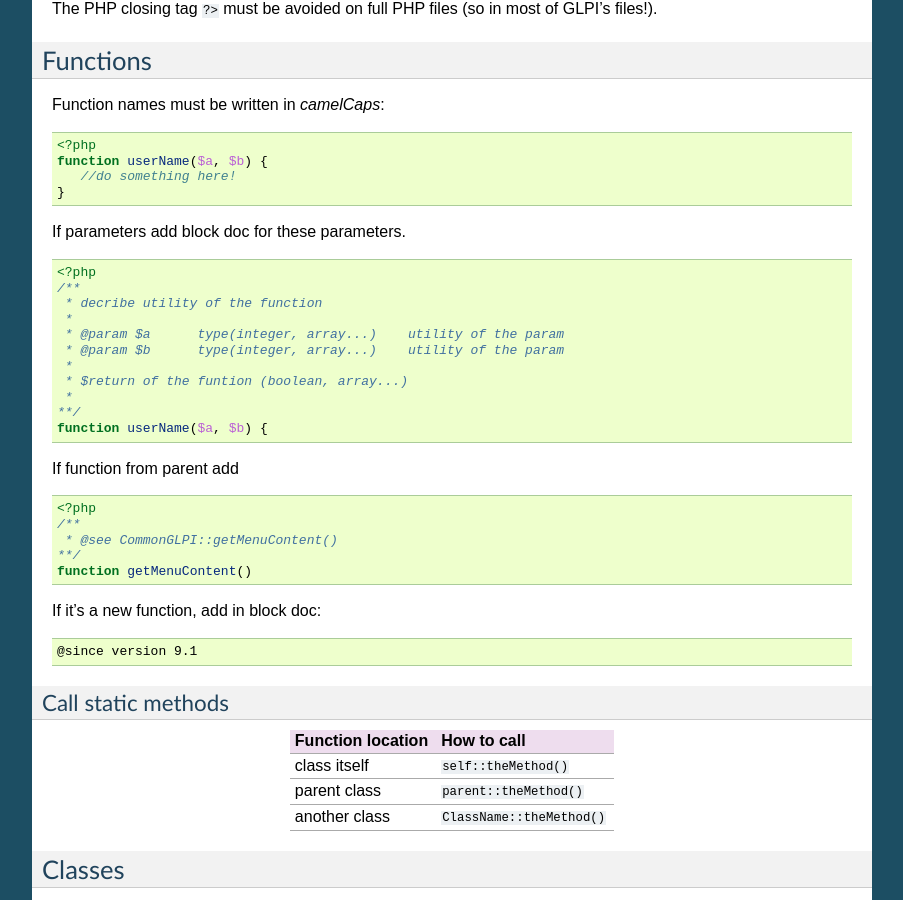
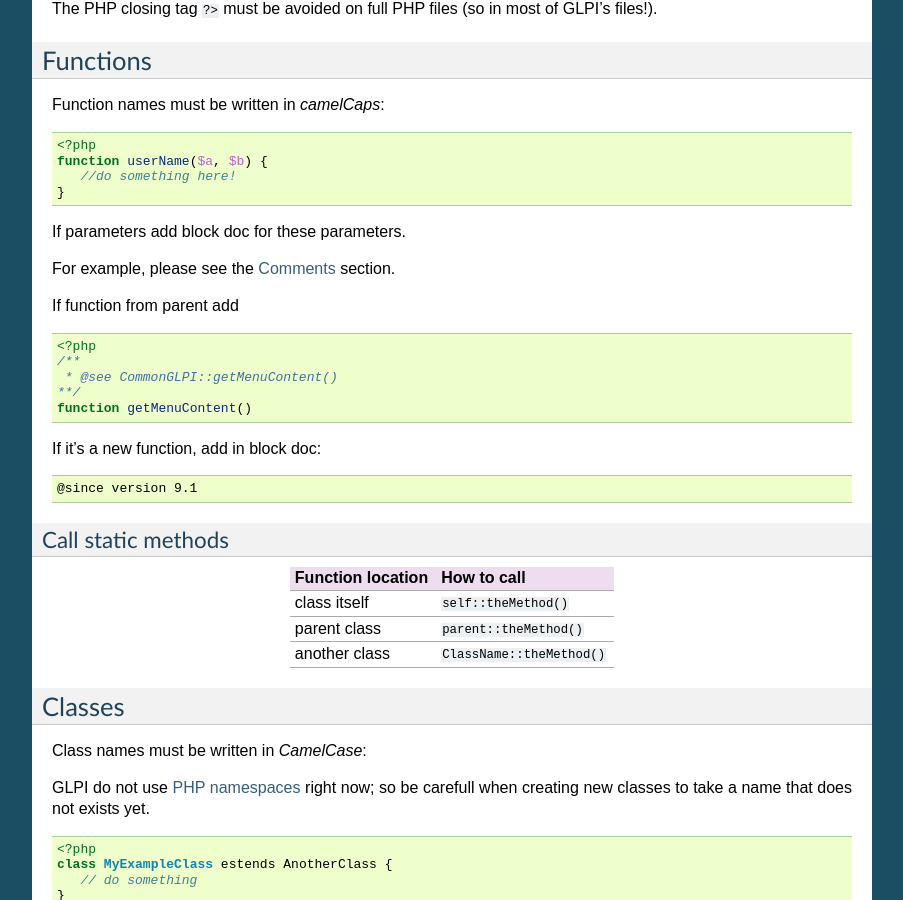
Before and after one commit to glpi-project/docdev, a Sphinx documentation site: the page built from source/codingstandards.rst, in a window 1280 px wide and 900 px high, scrolled down 1411 px. Shown: the whole window, without its empty margins (198-1101 px from the left). Built offline with Sphinx 7.4.7, drawn with Linux system fonts in a browser that asks for light colours.

Commit message:
Remove obsolete doc and links to new doc

```diff
--- a/source/codingstandards.rst
+++ b/source/codingstandards.rst
@@ -99,19 +99,7 @@ Function names must be written in *camelCaps*:
 
 If parameters add block doc for these parameters.
 
-.. code-block:: php
-
-   <?php
-   /**
-    * decribe utility of the function
-    *
-    * @param $a      type(integer, array...)    utility of the param
-    * @param $b      type(integer, array...)    utility of the param
-    *
-    * $return of the funtion (boolean, array...)
-    *
-   **/
-   function userName($a, $b) {
+For example, please see the `Comments`_ section.
 
 If function from parent add
 
```
